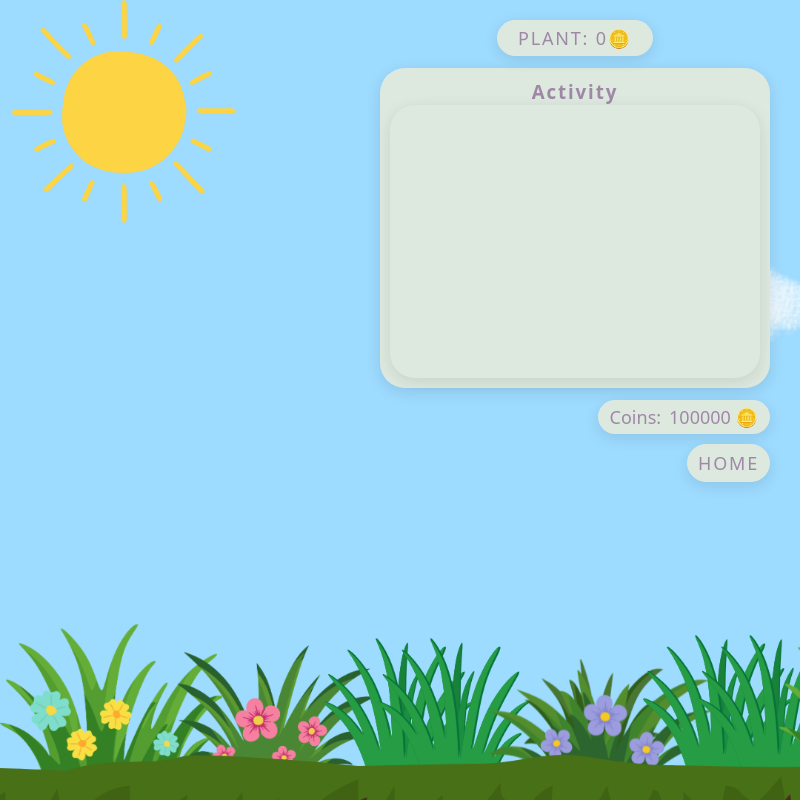
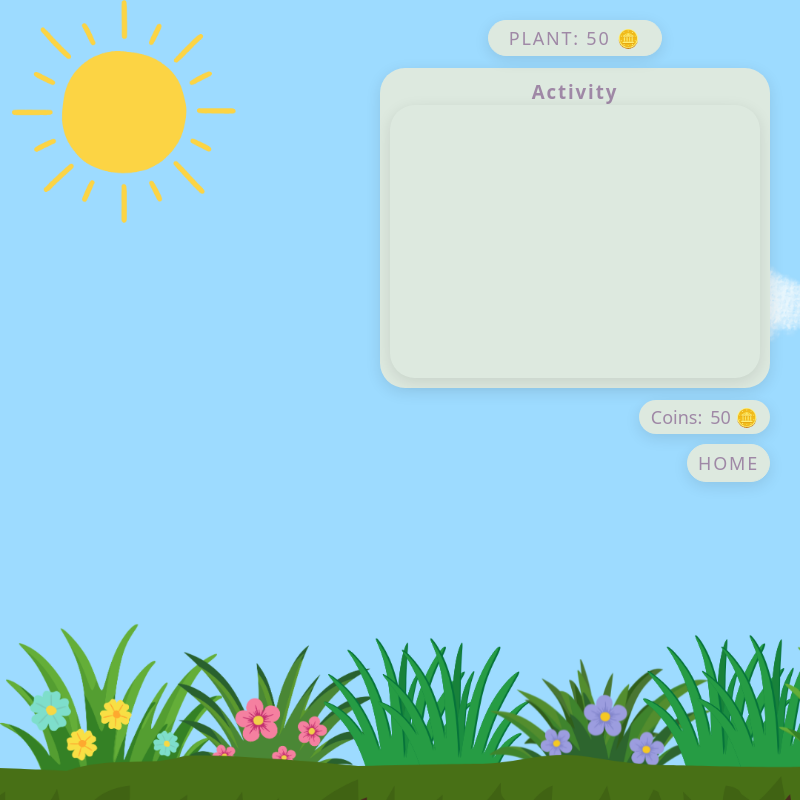
Before and after one commit to miavene/HamsterChoirGarden-WICHacks2026, an Electron app: page hamster-choir-garden/renderer/pages/garden-1/index.html in a window 800 px wide. Shown: the top 802 px of the page. Drawn offline with Linux system fonts and the light colour scheme; a web font is replaced by a local one.

Commit message:
pushing coins and planting function

```diff
--- a/hamster-choir-garden/renderer/models/user.js
+++ b/hamster-choir-garden/renderer/models/user.js
@@ -7,7 +7,7 @@ class user{
         //TODO: uncomment this so it isn't hard codded
 
         // this.coinCount = parseInt(localStorage.getItem('coins')) || 0;
-        this.coinCount = 100000; // always start with 75 coins
+        this.coinCount = 50; // always start with 75 coins
 
         this.gardens = [];
     }
--- a/hamster-choir-garden/renderer/pages/garden-1/index.html
+++ b/hamster-choir-garden/renderer/pages/garden-1/index.html
@@ -30,7 +30,7 @@
 
       <!-- Small Top Buttons -->
       <div id="sidebar-nav">
-        <button id="add-btn" class="button-background">PLANT: 0🪙</button>
+        <button id="add-btn" class="button-background">PLANT: 50 🪙</button>
 <!--        <button id="gardens-btn" class="button-background">GARDENS</button>-->
 <!--        <button id="goals-btn" class="button-background">GOALS</button>-->
       </div>
```
